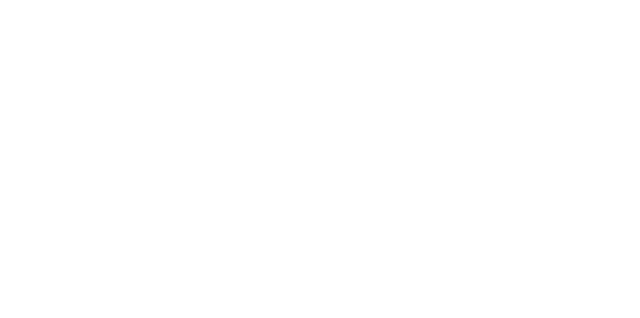
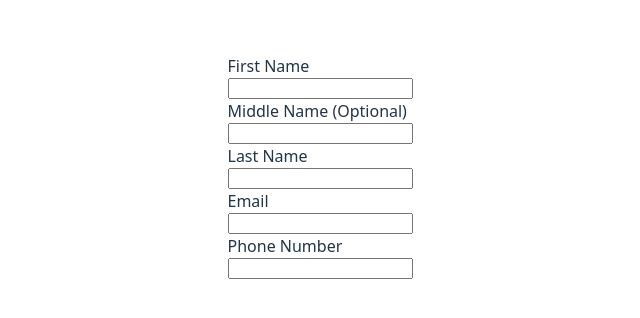
Before and after one commit to ruinabeshima/CV_Builder, a React (Vite) app: page / in a window 1280 px wide. Shown: the part 234-552 px from the top of the page, without its empty margins (320-960 px from the left). Built offline with nearby package versions, Linux system fonts and the light colour scheme.

Commit message:
Made a form for general information

```diff
--- a/src/components/general.jsx
+++ b/src/components/general.jsx
@@ -1,8 +1,25 @@
+import "../styles/form.css"
+
 function General() {
   return (
-    <form action="" className="General-Form">
-      <h1></h1>
-    </form>
+    <div className = "container" id="general-container">
+      <form action="" id="general-form" className="form">
+        <label htmlFor="first-name">First Name</label>
+        <input type="text" id="first-name" required/>
+
+        <label htmlFor="middle-name">Middle Name (Optional)</label>
+        <input type="text" id="middle-name" required/>
+
+        <label htmlFor="last-name">Last Name</label>
+        <input type="text" id="last-name"/>
+
+        <label htmlFor="email">Email</label>
+        <input type="email" id="email"/>
+
+        <label htmlFor="phone-number">Phone Number</label>
+        <input type="tel" id="phone-number"/>
+      </form>
+    </div>
   );
 }
 
--- /dev/null
+++ b/src/styles/form.css
@@ -0,0 +1,8 @@
+.form {
+  display: flex;
+  flex-direction: column;
+}
+
+.form > label {
+  text-align: left;
+}
```
